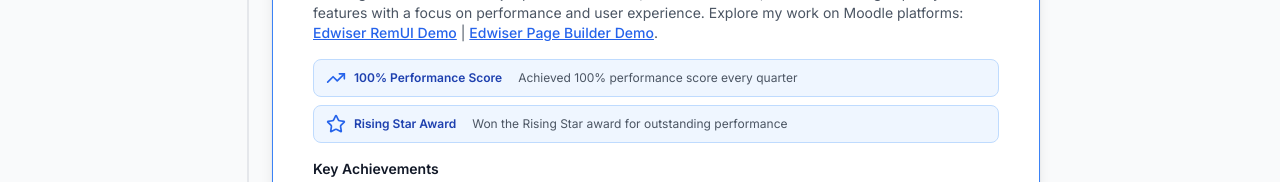
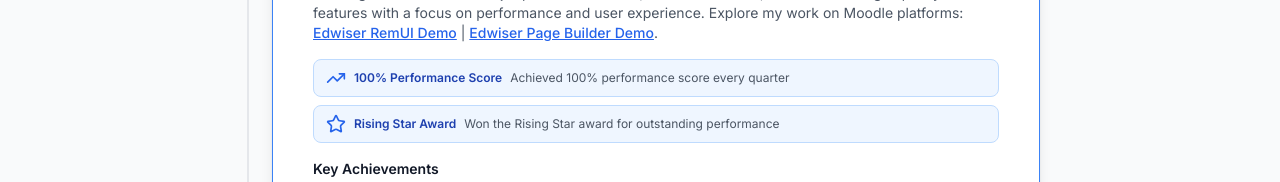
Before and after one commit to md-jishan-ansari/portfolio, a Next.js app: page /experience in a window 1280 px wide. Shown: the part 478-660 px from the top of the page. Built offline with nearby package versions, Linux system fonts and the light colour scheme.

Commit message:
experience Special tag UI improved

```diff
--- a/src/components/WorkExperience.tsx
+++ b/src/components/WorkExperience.tsx
@@ -165,8 +165,10 @@ const WorkExperience = ({ inView }: { inView: any }) => {
                                 {exp.special.map((s) => (
                                     <div key={s.label} className="flex items-center gap-2 bg-blue-50 dark:bg-blue-900/30 border border-blue-200 dark:border-blue-700 rounded-lg px-3 py-2">
                                         <s.icon className="h-5 w-5 text-blue-600 dark:text-blue-400" />
-                                        <span className="font-semibold text-blue-800 dark:text-blue-300 text-xs">{s.label}</span>
-                                        <span className="text-xs text-gray-600 dark:text-gray-300 ml-2">{s.description}</span>
+                                        <div className="flex flex-wrap gap-x-2 gap-y-1">
+                                            <span className="font-semibold text-blue-800 dark:text-blue-300 text-xs">{s.label}</span>
+                                            <span className="text-xs text-gray-600 dark:text-gray-300">{s.description}</span>
+                                        </div>
                                     </div>
                                 ))}
                             </div>
```
